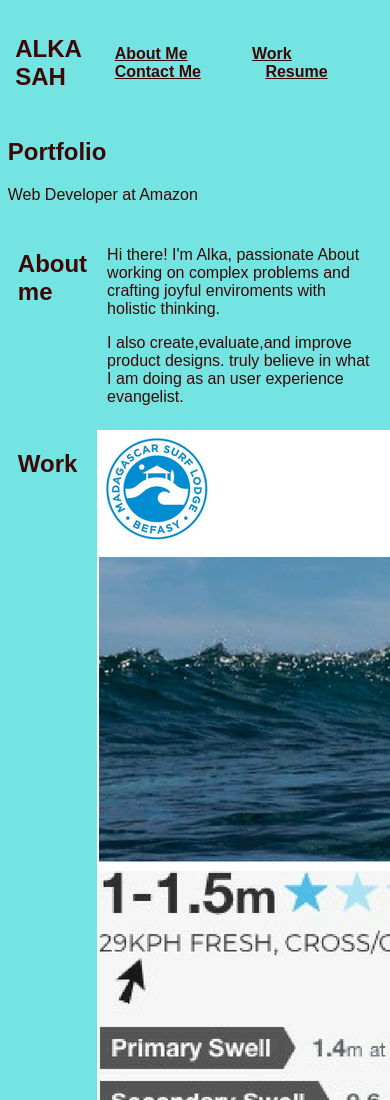
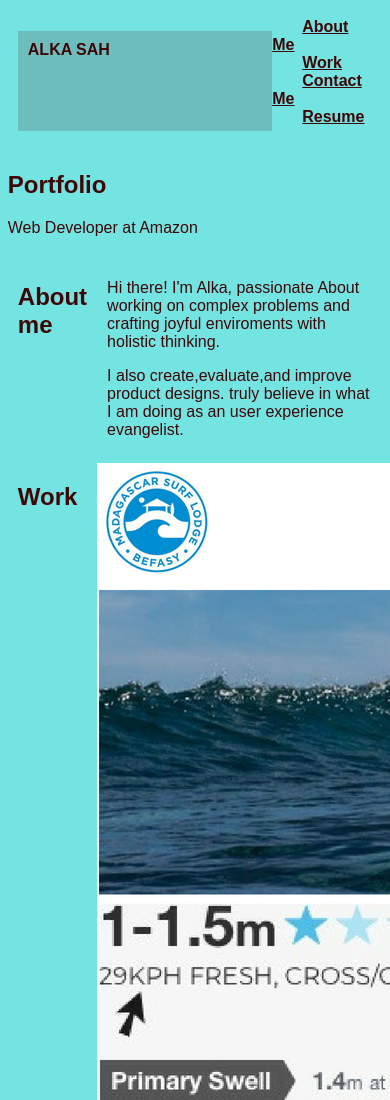
Before and after one commit to alka485/Portfolio_Page, a plain HTML site: page index.html in a window 390 px wide. Shown: the top 1100 px of the page. Drawn offline with Linux system fonts and the light colour scheme.

Commit message:
adding media screen

```diff
--- a/Assets/style.css
+++ b/Assets/style.css
@@ -8,7 +8,7 @@ body{
     margin:0;
     display: flex;
     flex-direction: column;
-    min-height: 100vh;
+    min-height: 100px;
     justify-content: flex-start;
     background-color: #74E4E2;
     color: #3E0606;
@@ -18,8 +18,21 @@ body{
 header{
        display: flex;
        justify-content: space-between;
-       align-items: center;
-       padding: 2%;
+       align-items:flex-start;
+       padding: 10px;
+
+
+}
+
+header h1{
+    background-color: #6DBDBC;
+    font-size: medium;
+    justify-content:center;
+    align-items: flex-start;
+    padding: 30px;
+    height: 100px;
+
+
 }
 
 nav a {
@@ -65,3 +78,28 @@ a:active{
 
     column-width: 1000px;
 }
+@media screen and (max-width:980px) {
+    header {
+        padding: 10px ;
+        justify-content: center;
+        text-align:
+        ;
+      }
+
+    header h1{
+        width: 100%;
+        padding: 10px;
+        margin-bottom: 10px;
+
+
+    }
+
+    header nav {
+
+        float: right ;
+        width: 100px;
+      }
+
+
+
+}
--- a/index.html
+++ b/index.html
@@ -15,7 +15,7 @@
 
                 <a href="#aboutme">About Me</a>
                 <a href="#work">Work</a>
-                <a href="#">Contact Me</a>
+                <a href="#contactme">Contact Me</a>
                 <a href="#">Resume</a>
         </nav>
     </header>
@@ -57,7 +57,7 @@
         </section>
             </body>
            <section>
-         <footer class="contactme">
+         <footer id="contactme">
              <h2>Contact me</h2>
 
              <nav>
```
